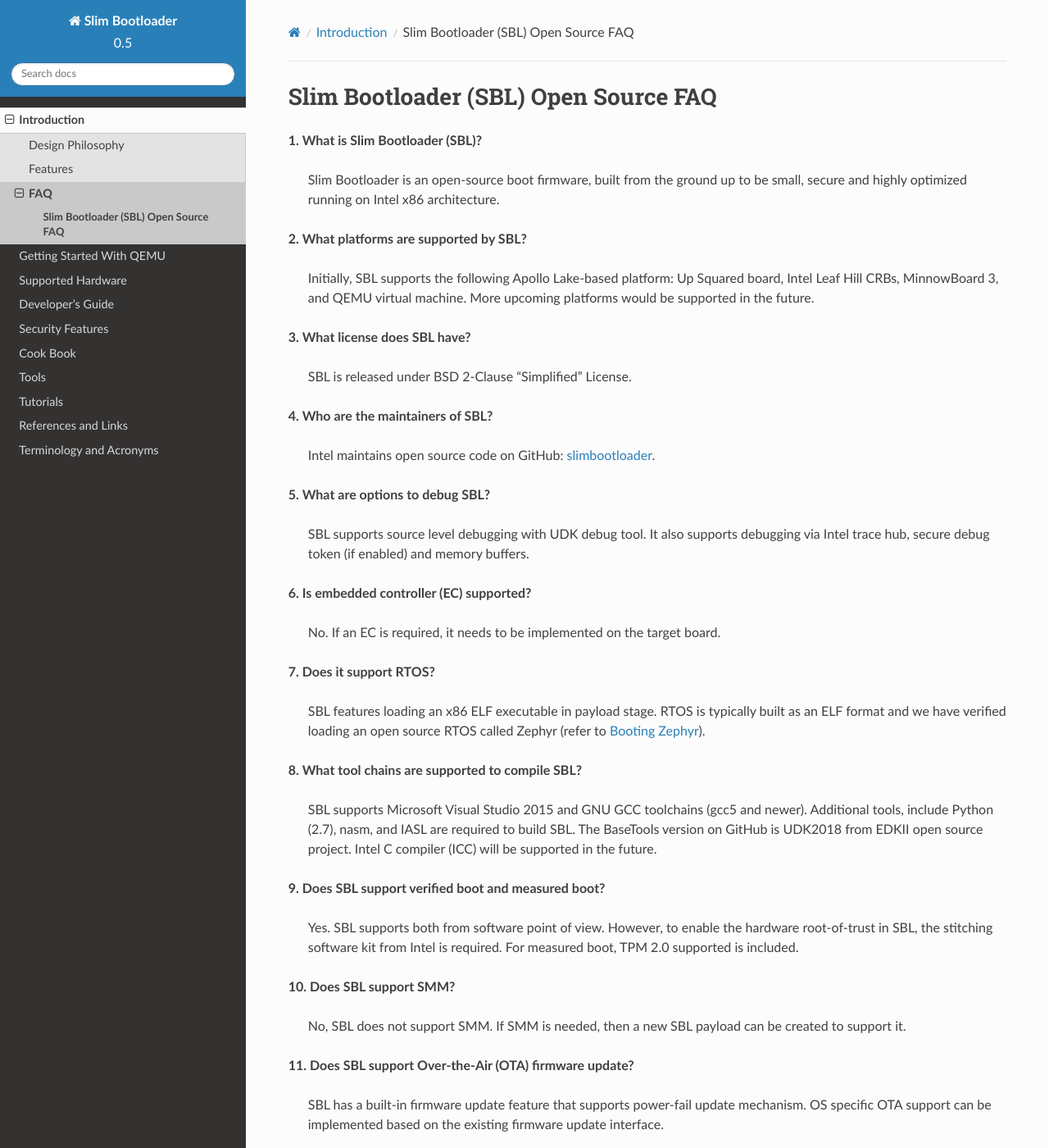
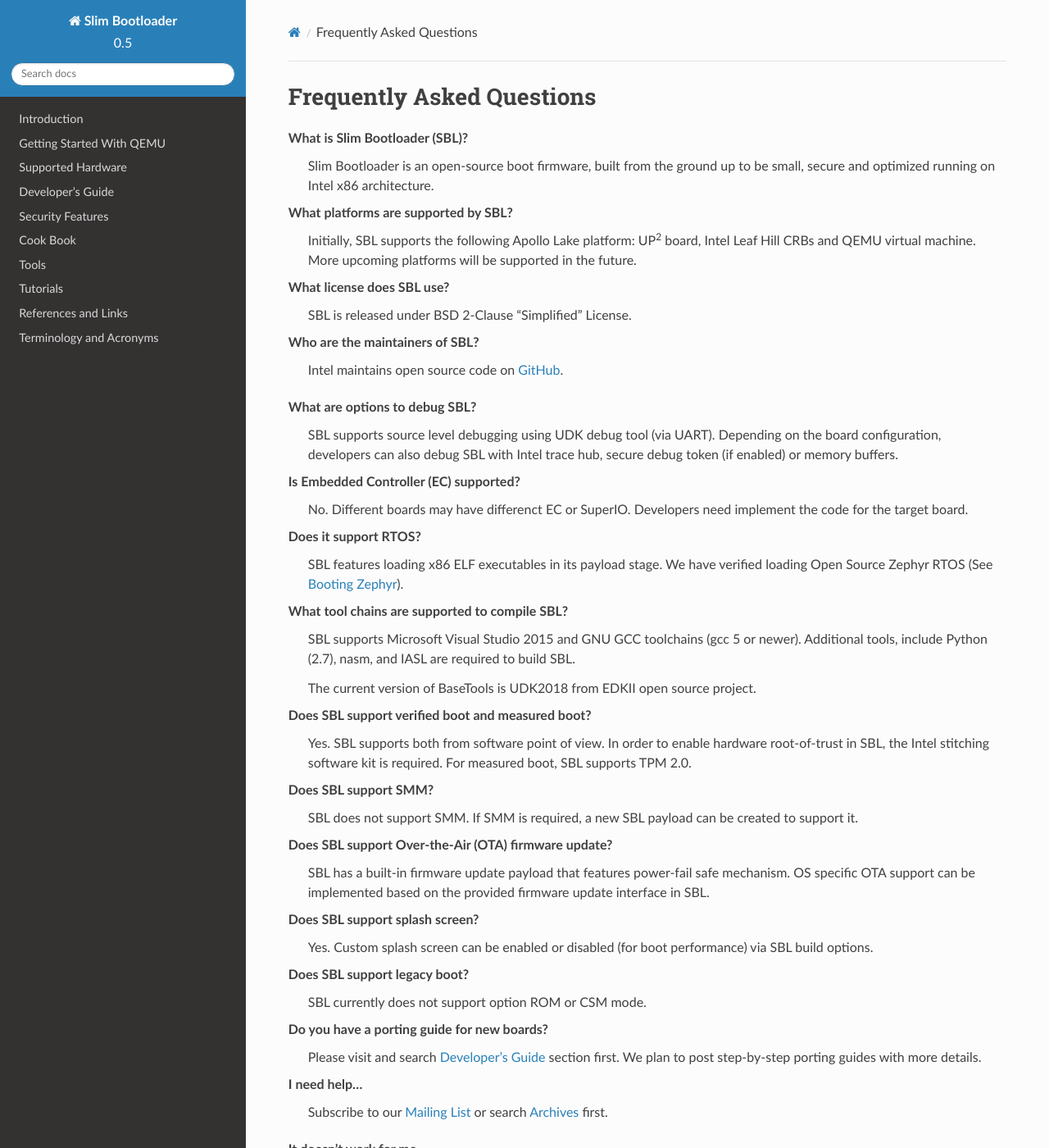
Before and after one commit to slimbootloader/documentation, a Sphinx documentation site: the page built from source/introduction/faq.rst, in a window 1280 px wide and 1400 px high. Shown: the whole window at 82% size. Built offline with Sphinx 7.4.7 and the Read the Docs theme 2.0.0, drawn with Linux system fonts in a browser that asks for light colours; pages that are not in the unit, such as notebooks, are missing from menus; some of the changed text lies outside the part shown.

Commit message:
Update #2 for FAQ
Signed-off-by: Huang Jin <huang.jin@intel.com>

```diff
--- a/source/introduction/faq.rst
+++ b/source/introduction/faq.rst
@@ -1,100 +1,73 @@
 .. _faq:
 
-Slim Bootloader (SBL) Open Source FAQ
--------------------------------------
+Frequently Asked Questions
+---------------------------
 
-**1. What is Slim Bootloader (SBL)?**
+What is |PN| (|SPN|)?
+    |PN| is an open-source boot firmware, built from the ground up to be small, secure and optimized running on Intel x86 architecture.
 
-    Slim Bootloader is an open-source boot firmware, built from the ground up to be small, secure and highly optimized running on Intel x86 architecture.
+What platforms are supported by |SPN|?
+    Initially, |SPN| supports the following |APL|: |UP2| board, Intel Leaf Hill CRBs and QEMU virtual machine. More upcoming platforms will be supported in the future.
 
-**2. What platforms are supported by SBL?**
+What license does |SPN| use?
+    |SPN| is released under BSD 2-Clause "Simplified" License.
 
-    Initially, SBL supports the following Apollo Lake-based platform: Up Squared board, Intel Leaf Hill CRBs, MinnowBoard 3, and QEMU virtual machine. More upcoming platforms would be supported in the future.
-
-**3. What license does SBL have?**
-
-  SBL is released under BSD 2-Clause "Simplified" License.
-
-**4. Who are the maintainers of SBL?**
-
-  Intel maintains open source code on GitHub: |slimbootloader|.
-
-.. |slimbootloader| raw:: html
-
-   <a href="https://github.com/slimbootloader/slimbootloader" target="_blank">slimbootloader</a>
-
-**5. What are options to debug SBL?**
-
-  SBL supports source level debugging with UDK debug tool. It also supports debugging via Intel trace hub, secure debug token (if enabled) and memory buffers.
-
-**6. Is embedded controller (EC) supported?**
-
-  No. If an EC is required, it needs to be implemented on the target board.
-
-**7. Does it support RTOS?**
-
-  SBL features loading an x86 ELF executable in payload stage. RTOS is typically built as an ELF format and we have verified loading an open source RTOS called Zephyr (refer to :ref:`boot-zephyr`).
-
-**8. What tool chains are supported to compile SBL?**
-
-  SBL supports Microsoft Visual Studio 2015 and GNU GCC toolchains (gcc5 and newer). Additional tools, include Python (2.7), nasm, and IASL are required to build SBL.
-  The BaseTools version on GitHub is UDK2018 from EDKII open source project.
-  Intel C compiler (ICC) will be supported in the future.
-
-**9. Does SBL support verified boot and measured boot?**
-
-  Yes. SBL supports both from software point of view. However, to enable the hardware root-of-trust in SBL, the stitching software kit from Intel is required.
-  For measured boot, TPM 2.0 supported is included.
-
-**10. Does SBL support SMM?**
-
-  No, SBL does not support SMM. If SMM is needed, then a new SBL payload can be created to support it.
-
-**11. Does SBL support Over-the-Air (OTA) firmware update?**
-
-  SBL has a built-in firmware update feature that supports power-fail update mechanism. OS specific OTA support can be implemented based on the existing firmware update interface.
-
-**12. Does SBL support splash screen?**
-
-  Yes. It can be configured via build options to disable it
-
-**13. Does SBL support legacy boot?**
-
-  SBL currently does not support option rom or CSM mode.
-
-**14. Does SBL support Embedded Controller (EC)**
-
-  EC is a board specific feature. SBL currently does not have EC support and can be added in the future.
-
-**15. Do you have a porting guide for SBL?**
-
-  You can visit :ref:`developer-guide` session first. We plan to post more details step-by-step porting guide soon.
-
-**16. I need help...**
-
-  Subscribe to our mailing list |here| or search |The Sbl-devel Archives|.
-
-.. |here| raw:: html
-
-   <a href="https://lists.01.org/mailman/listinfo/sbl-devel" target="_blank">here</a>
-
-.. |The Sbl-devel Archives| raw:: html
-
-   <a href="https://lists.01.org/pipermail/sbl-devel/" target="_blank">The Sbl-devel Archives</a>
-
-**17. It doesn't work...**
-
-  Email to our mailing list |here| or submit an issue on |GitHub|.
-
-.. |here| raw:: html
-
-   <a href="https://lists.01.org/mailman/listinfo/sbl-devel" target="_blank">here</a>
+Who are the maintainers of |SPN|?
+    Intel maintains open source code on |GitHub|.
 
 .. |GitHub| raw:: html
 
+   <a href="https://github.com/slimbootloader/slimbootloader" target="_blank">GitHub</a>
+
+What are options to debug |SPN|?
+    |SPN| supports source level debugging using UDK debug tool (via UART). Depending on the board configuration, developers can also debug |SPN| with Intel trace hub, secure debug token (if enabled) or memory buffers.
+
+Is Embedded Controller (EC) supported?
+    No. Different boards may have differenct EC or SuperIO. Developers need implement the code for the target board.
+
+Does it support RTOS?
+    |SPN| features loading x86 ELF executables in its payload stage. We have verified loading Open Source Zephyr RTOS (See :ref:`boot-zephyr`).
+
+What tool chains are supported to compile |SPN|?
+    |SPN| supports Microsoft Visual Studio 2015 and GNU GCC toolchains (gcc 5 or newer). Additional tools, include Python (2.7), nasm, and IASL are required to build |SPN|.
+
+    The current version of BaseTools is UDK2018 from EDKII open source project.
+
+Does |SPN| support verified boot and measured boot?
+    Yes. |SPN| supports both from software point of view. In order to enable hardware root-of-trust in |SPN|, the Intel stitching software kit is required. For measured boot, |SPN| supports TPM 2.0.
+
+Does |SPN| support SMM?
+    |SPN| does not support SMM. If SMM is required, a new |SPN| payload can be created to support it.
+
+Does |SPN| support Over-the-Air (OTA) firmware update?
+    |SPN| has a built-in firmware update payload that features power-fail safe mechanism. OS specific OTA support can be implemented based on the provided firmware update interface in |SPN|.
+
+Does |SPN| support splash screen?
+    Yes. Custom splash screen can be enabled or disabled (for boot performance) via |SPN| build options.
+
+Does |SPN| support legacy boot?
+    |SPN| currently does not support option ROM or CSM mode.
+
+Do you have a porting guide for new boards?
+    Please visit and search :ref:`developer-guide` section first. We plan to post step-by-step porting guides with more details.
+
+I need help...
+    Subscribe to our |ML| or search |ML_ARCHIVE| first.
+
+.. |ML| raw:: html
+
+   <a href="https://lists.01.org/mailman/listinfo/sbl-devel" target="_blank">Mailing List</a>
+
+.. |ML_ARCHIVE| raw:: html
+
+   <a href="https://lists.01.org/pipermail/sbl-devel/" target="_blank">Archives</a>
+
+It doesn't work for me...
+    Email us via our mailing list or direclty submit an issue on |ISSUES|.
+
+.. |ISSUES| raw:: html
+
    <a href="https://github.com/slimbootloader/slimbootloader/issues" target="_blank">GitHub</a>
 
-
-**18. I want to contribute...**
-
-  You are welcome to contribute our project in different ways including code, documentation or ideas. We'd be happy to review your contributions!
+I want to contribute...
+    You are welcome to contribute our project in different ways including code, documentation or ideas. We'd be happy to review your contributions!
```
Also changed, not shown: source/introduction/index.rst (+1 -9 lines).
